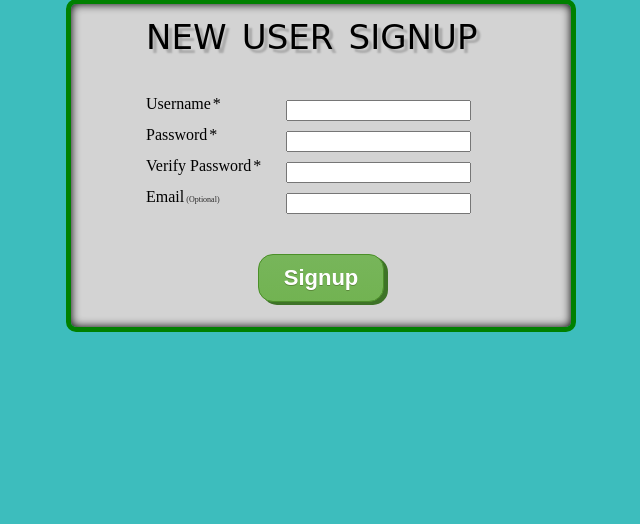
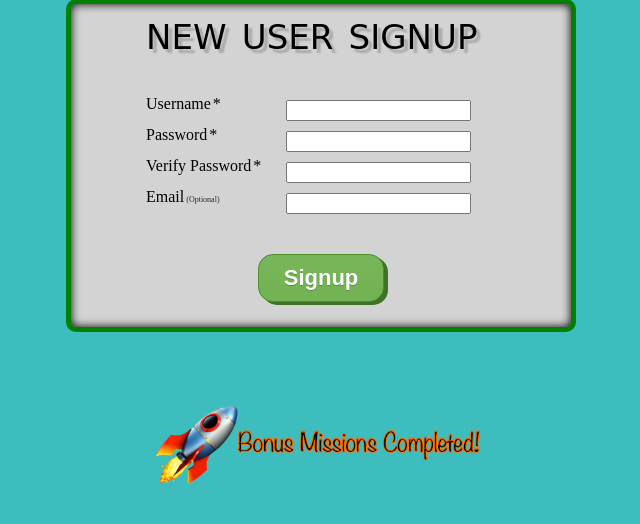
Before and after one commit to s7webworks/user-signup, a Flask app: page / in a window 1280 px wide. Shown: the part 65-589 px from the top of the page, without its empty margins (327-967 px from the left). Run offline with Flask 2, Linux system fonts and the light colour scheme.

Commit message:
Finished

```diff
--- a/static/styles.css
+++ b/static/styles.css
@@ -58,6 +58,17 @@ body {
 
     .clearfix {
     clear: both;
+    }
+    #bonus{
+
+        height: auto;
+        text-align: center;
+    }
+
+    #rocket {
+        width: auto;
+        height: 100px;
+
     }
 
     .error {
--- a/templates/index.html
+++ b/templates/index.html
@@ -42,6 +42,9 @@
 </div> <!-- / submitbutton div -->
 
     </form>
+
 </div> <!-- Content div-->
+<div id="bonus"><img src="{{ url_for('static', filename='bonus.png')}}" id="rocket" >
+</div>
 </div> <!-- Body div-->
 {% endblock content %}
```
Also changed, not shown: static/Bonus.png (added).
